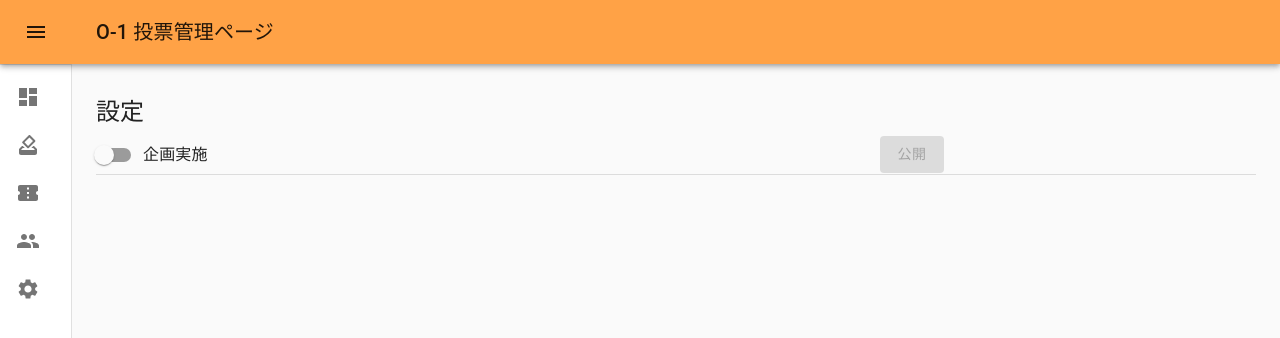
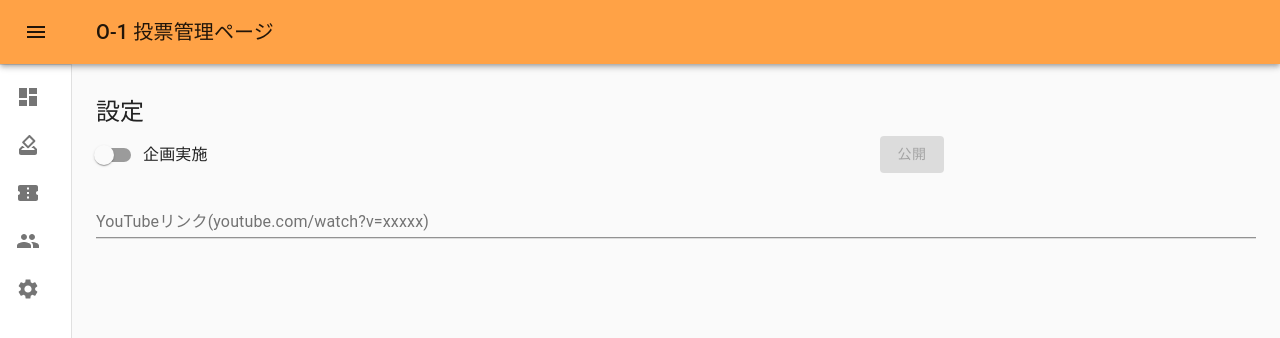
Before and after one commit to m-guchi/o1_vote_admin, a React (Create React App) app: page /setting in a window 1280 px wide. Shown: the top 338 px of the page. Built offline with nearby package versions, Linux system fonts and the light colour scheme; no server answers.

Commit message:
youtubeリンク入れる場所 #5
追加

```diff
--- a/src/setting/Setting.jsx
+++ b/src/setting/Setting.jsx
@@ -1,7 +1,7 @@
 import React, { useEffect, useState } from 'react';
 import { makeStyles } from '@material-ui/core/styles';
 
-import { Button, Divider, FormControlLabel, Grid, Switch, Typography } from '@material-ui/core';
+import { Button, Divider, FormControlLabel, Grid, Switch, TextField, Typography } from '@material-ui/core';
 import axios from 'axios';
 
 import SettingDetail from './SettingDetail'
@@ -48,6 +48,10 @@ function Setting () {
     const handleRunning = () => {
         setSetting({...setting, running: !setting.running})
         setDiffSetting(setting.running == originSetting.running)
+    }
+    const handleYoutubeLink = (event) => {
+        setSetting({...setting, youtube: event.target.value })
+        setDiffSetting(event.target.value != originSetting.youtube)
     }
     const handleChangeRound = (event) => {
         setSetting({ ...setting, round: event.target.value })
@@ -99,6 +103,17 @@ function Setting () {
                         公開
                     </Button>
                 </Grid>
+                <Grid item xs={12}>
+                    <form noValidate autoComplete='off'>
+                        <TextField
+                            label="YouTubeリンク(youtube.com/watch?v=xxxxx)"
+                            placeholder='xxxxx'
+                            fullWidth
+                            onChange={(e) => handleYoutubeLink(e)}
+                            value={setting.youtube}
+                        />
+                    </form>
+                </Grid>
             </Grid>
 
             <Divider />
--- a/src/setting/SettingDetail.jsx
+++ b/src/setting/SettingDetail.jsx
@@ -63,7 +63,7 @@ function SettingDetail (props) {
                                     inputProps={{ 'aria-label': 'primary  checkbox' }}
                                 />
                             }
-                            label="投票受付"
+                            label="投票受付(OFFの場合は集計中)"
                         />
                     </Grid>
                     :
```
